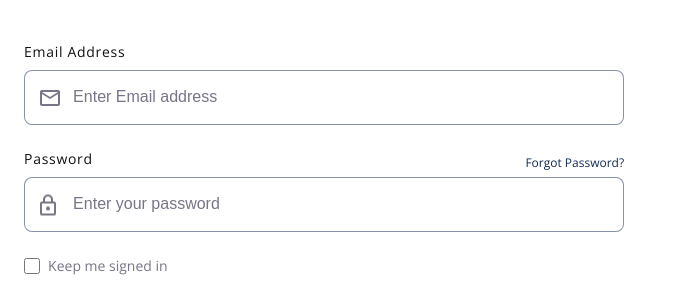
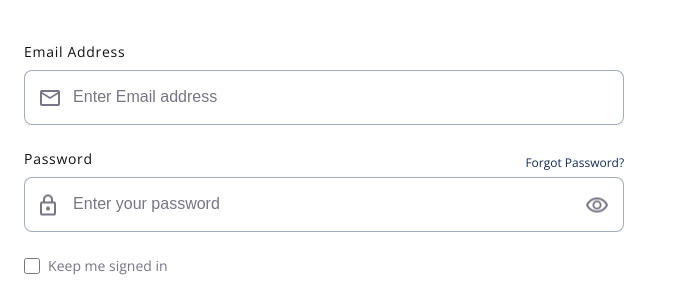
Before and after one commit to SridharVedappan/ims, a React (Vite) app: page / in a window 1280 px wide. Shown: the part 182-464 px from the top of the page, without its empty margins (0-686 px from the left). Built offline with nearby package versions, Linux system fonts and the light colour scheme.

Commit message:
Implemented controlled form inputs using React state

```diff
--- a/src/Components-LoginPage/InternLogin.css
+++ b/src/Components-LoginPage/InternLogin.css
@@ -87,6 +87,24 @@
   transform: translateY(-50%);
 }
 
+.eye-open {
+  position: absolute;
+  width: 22px;
+  height: 15px;
+  right: 16px;
+  top: 50%;
+  transform: translateY(-50%);
+}
+
+.eye-close {
+  position: absolute;
+  width: 22px;
+  height: 19px;
+  right: 16px;
+  top: 50%;
+  transform: translateY(-50%);
+}
+
 .password-label-row label {
   font-family: "Open Sans", sans-serif;
   font-weight: 400;
@@ -119,7 +137,7 @@
   height: 55px;
   padding: 15px 16px 16px 48px;
   background: #ffffff;
-  border: 1px solid #132a5680;
+  border: 1.6px solid #132a5663;
   border-radius: 8px;
   box-sizing: border-box;
   outline: none;
@@ -317,3 +335,13 @@
   border-radius: 9999px;
   background: #132a563d;
 }
+
+.error-message {
+  color: red;
+  font-size: 12px;
+  margin-top: 5px;
+}
+
+.input-error {
+  border: 1px solid red;
+}
--- a/src/Components-LoginPage/InternLogin.jsx
+++ b/src/Components-LoginPage/InternLogin.jsx
@@ -1,19 +1,66 @@
-import React from "react";
+import React, { useState } from "react";
 import { Link, useNavigate } from "react-router-dom";
 import "../Components-LoginPage/InternLogin.css";
 import MailIcon from "../assets/login/MailIcon.png";
 import PasswordIcon from "../assets/login/PasswordIcon.png";
 import RightArrow from "../assets/login/right-arrow.png";
 import GoogleIcon from "../assets/login/google-icon.png";
+import EyeOpen from "../assets/login/eye-open.png";
+import EyeClose from "../assets/login/eye-close.png";
 
 export const InternLogin = () => {
+  const initialValue = { email: "", password: "" };
+  const [formValues, setFormValues] = useState(initialValue);
+  const [errors, setErrors] = useState({});
+  const [passwordShow, setPasswordShow] = useState(true);
+
+  const navigate = useNavigate();
+
+  const togglePassword = () => {
+    setPasswordShow((prev) => !prev);
+  };
+
+  const handleChange = (e) => {
+    const { name, value } = e.target;
+
+    setFormValues((prev) => ({
+      ...prev,
+      [name]: value,
+    }));
+    setErrors((prev) => ({
+      ...prev,
+      [name]: "",
+    }));
+  };
+
+  const handleSubmit = (e) => {
+    e.preventDefault();
+
+    let newErrors = {};
+
+    if (!formValues.email.trim()) {
+      newErrors.email = "Email is required *";
+    }
+    if (!formValues.password.trim()) {
+      newErrors.password = "Password is required *";
+    }
+    setErrors(newErrors);
+
+    // No errors move to next page
+    if (Object.keys(newErrors).length === 0) {
+      alert("Login successful!");
+      setFormValues(initialValue);
+      navigate("/");
+    }
+  };
+
   return (
     <div className="login-container">
       <div className="login-left-container">left</div>
       {/* -------------------------------------------------------------------------------------------------------------------------------- */}
 
       <div className="login-right-container">
-        <form className="login-form">
+        <form onSubmit={handleSubmit} className="login-form">
           <header className="login-right-header">
             <h1>Welcome Back</h1>
             <p>Manage your career journey</p>
@@ -28,11 +75,16 @@ export const InternLogin = () => {
                 <img src={MailIcon} alt="Email" className="input-mail-icon" />
                 <input
                   type="email"
-                  id="email"
-                  className="login-inputs"
+                  name="email"
                   placeholder="Enter Email address"
+                  value={formValues.email}
+                  onChange={handleChange}
+                  className={
+                    errors.email ? "login-inputs input-error" : "login-inputs"
+                  }
                 />
               </div>
+              {errors.email && <p className="error-message">{errors.email}</p>}
             </div>
 
             <div className="login-password-container">
@@ -53,20 +105,40 @@ export const InternLogin = () => {
                 />
 
                 <input
-                  type="password"
-                  id="password"
-                  className="login-inputs"
+                  type={passwordShow ? "password" : "text"}
+                  name="password"
                   placeholder="Enter your password"
+                  value={formValues.password}
+                  onChange={handleChange}
+                  className={
+                    errors.password
+                      ? "login-inputs input-error"
+                      : "login-inputs"
+                  }
                 />
+                <span className="password-eye-icon" onClick={togglePassword}>
+                  <img
+                    src={passwordShow ? EyeOpen : EyeClose}
+                    className={passwordShow ? "eye-open" : "eye-close"}
+                    alt="show-hide"
+                  />
+                </span>
               </div>
+              {errors.password && (
+                <p className="error-message">{errors.password}</p>
+              )}
             </div>
 
             <div className="login-checkbox">
-              <input type="checkbox" className="login-keep-signed-in" />
+              <input
+                type="checkbox"
+                id="keep-signed-in"
+                className="login-keep-signed-in"
+              />
               <label htmlFor="keep-signed-in">Keep me signed in</label>
             </div>
 
-            <button className="signin-button-for-login">
+            <button type="submit" className="signin-button-for-login">
               <span>Sign In</span>
               <img src={RightArrow} alt="Arrow" className="right-arrow" />
             </button>
@@ -77,7 +149,7 @@ export const InternLogin = () => {
           </div>
 
           <div className="login-google-btn-conatiner">
-            <button className="google-login-container">
+            <button type="button" className="google-login-container">
               <img
                 src={GoogleIcon}
                 alt="google-icon"
@@ -95,15 +167,15 @@ export const InternLogin = () => {
             </div>
 
             <div className="login-footer-links">
-              <Link href="/help" className="login-footer-link">
+              <Link to="/help" className="login-footer-link">
                 Help
               </Link>
-              <span className="login-dot"></span>
-              <Link href="/privacy" className="login-footer-link">
+
+              <Link to="/privacy" className="login-footer-link">
                 Privacy
               </Link>
-              <span className="login-dot"></span>
-              <Link href="/terms" className="login-footer-link">
+
+              <Link to="/terms" className="login-footer-link">
                 Terms
               </Link>
             </div>
```
Also changed, not shown: src/assets/login/eye-close.png (added), src/assets/login/eye-open.png (renamed from src/assets/login/Icon (2).png).
